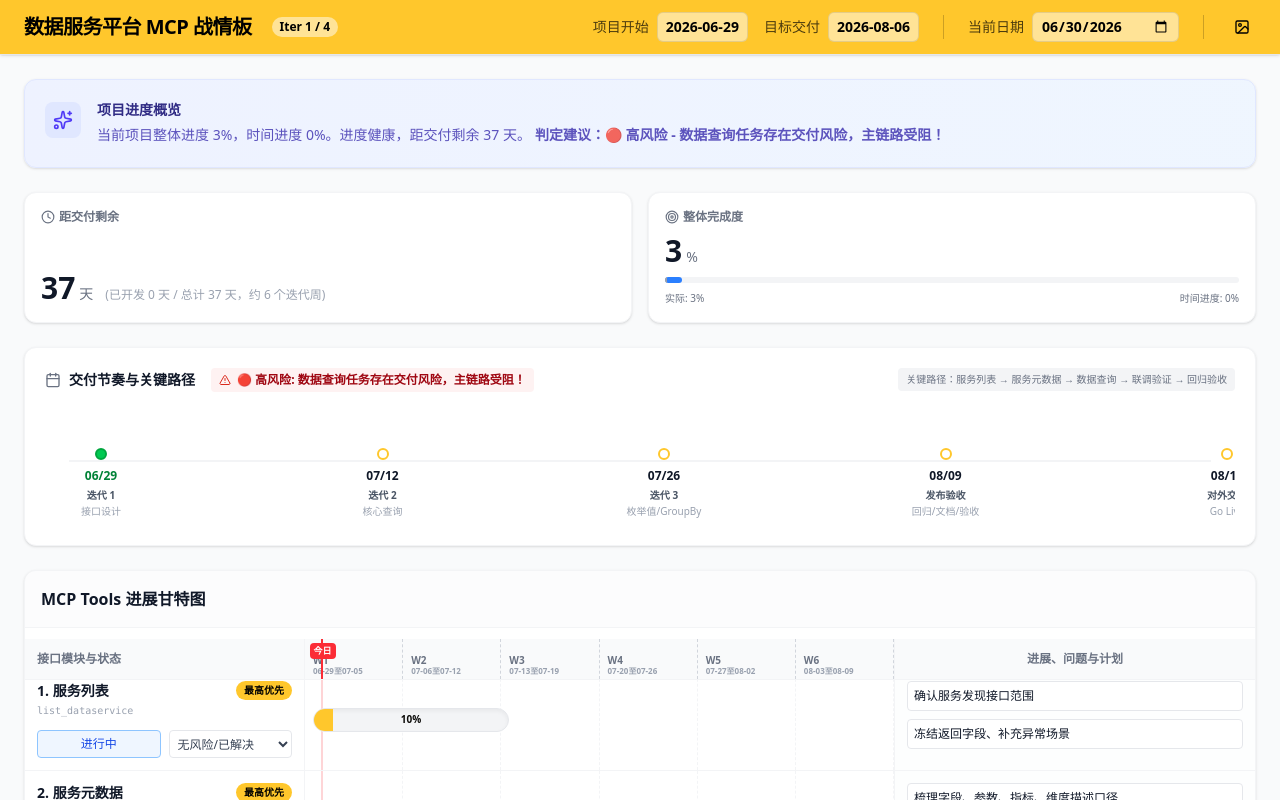
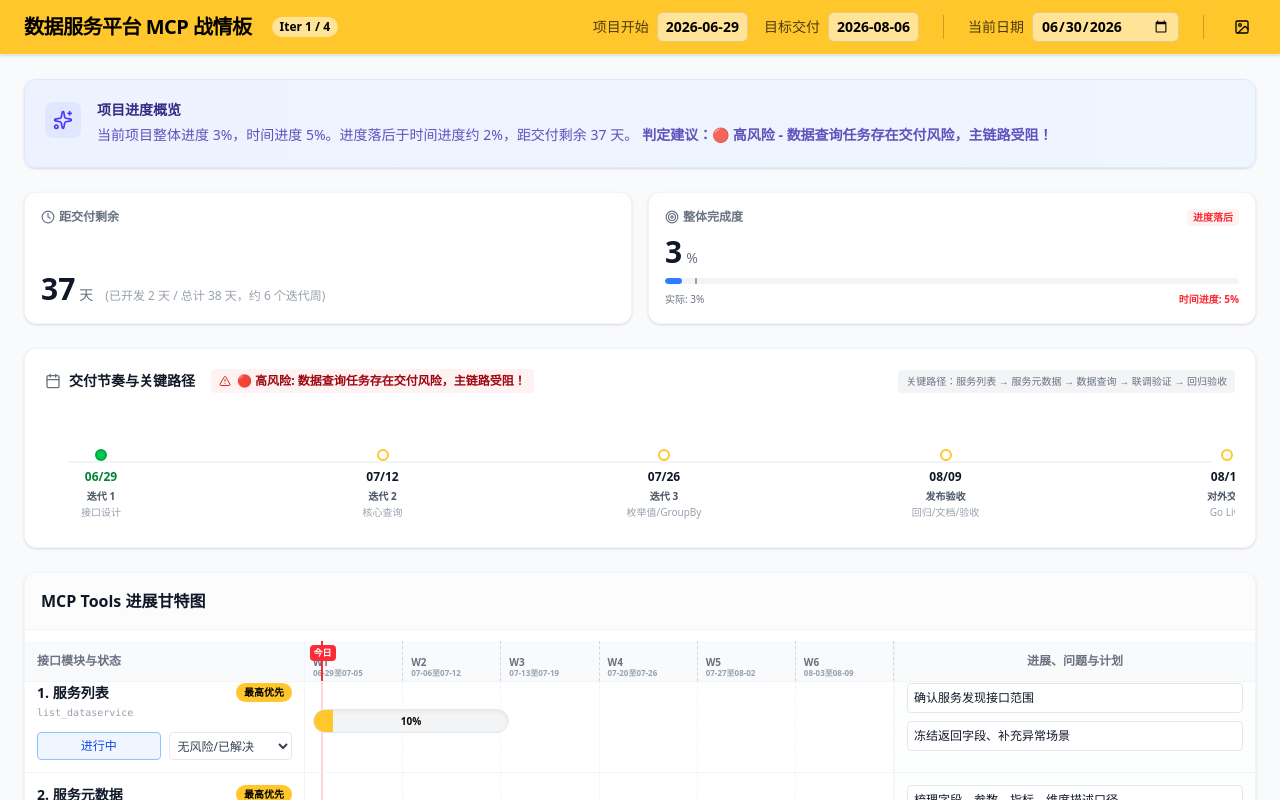
Before and after one commit to cheney2020/MCP-Project-Manager, a React (Vite) app: page / in a window 1280 px wide. Shown: the top 800 px of the page. Built offline with nearby package versions, Linux system fonts and the light colour scheme.

Commit message:
fix: adjust project progress timeline calculation
Align project progress estimation with the current week's start date to improve accuracy of expected completion metrics.

```diff
--- a/src/App.tsx
+++ b/src/App.tsx
@@ -200,8 +200,13 @@ export default function App() {
   const highPriorityTasks = state.tasks.filter(t => t.priority === 'Highest');
   const highPriorityProgress = highPriorityTasks.length > 0 ? Math.round(highPriorityTasks.reduce((sum, t) => sum + t.progress, 0) / highPriorityTasks.length) : 0;
 
-  const projectTotalDays = getDaysBetween(today, state.targetDate);
-  const projectCurrentDays = getDaysBetween(today, state.currentDate);
+  const sDStart = new Date(today);
+  const sDay = sDStart.getDay();
+  const sDiff = sDStart.getDate() - sDay + (sDay === 0 ? -6 : 1);
+  sDStart.setDate(sDiff);
+  const startOfWeek = sDStart.toISOString().split('T')[0];
+  const projectTotalDays = getDaysBetween(startOfWeek, state.targetDate);
+  const projectCurrentDays = getDaysBetween(startOfWeek, state.currentDate) + 1;
   let expectedOverall = 0;
   if (projectTotalDays > 0 && projectCurrentDays > 0) {
     expectedOverall = (projectCurrentDays / projectTotalDays) * 100;
```
